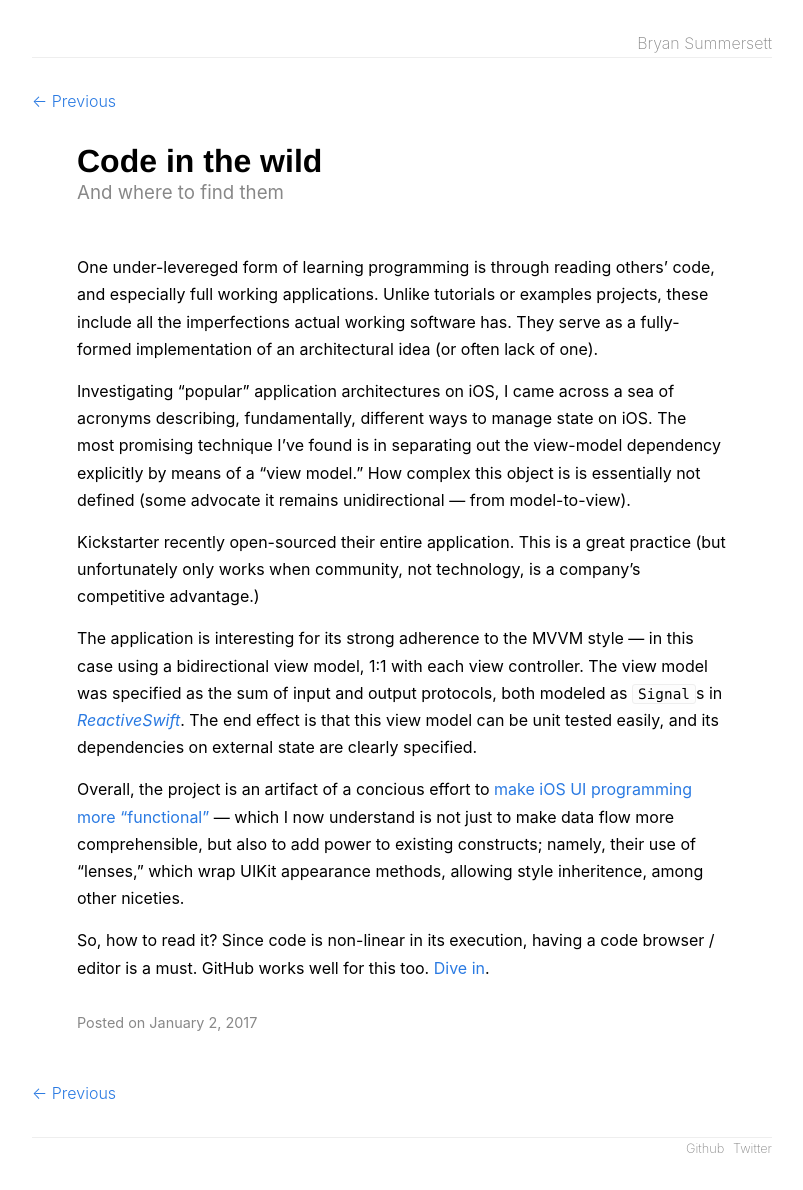
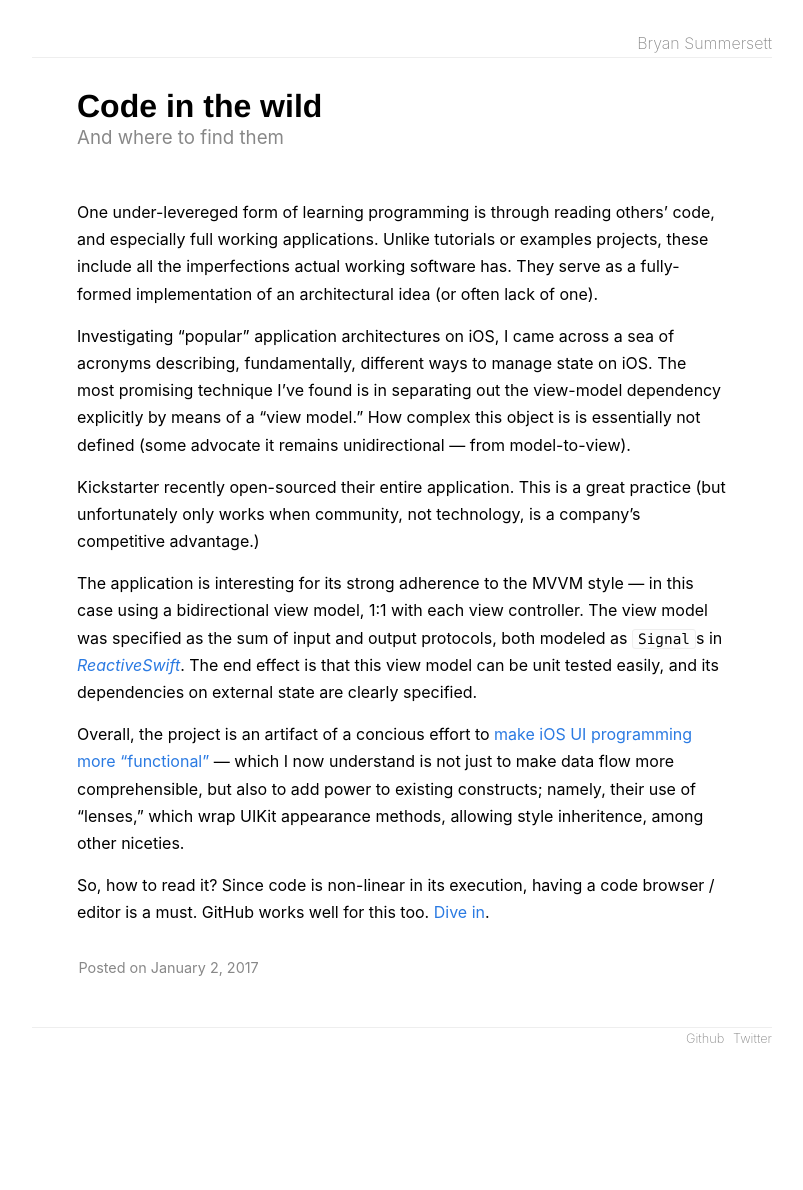
Before and after one commit to bryansum/bsumm.net, a Jekyll site: the page built from index.html, in a window 1280 px wide. Shown: the whole page, without its empty margins (238-1041 px from the left). Built offline with Jekyll 4.4.1, drawn with Linux system fonts in a browser that asks for light colours; after the commit the page ends 1080 px from its top, so only the background shows below that.

Commit message:
Clean up more CSS for article, unused vars

```diff
--- a/_includes/post_detail.html
+++ b/_includes/post_detail.html
@@ -1,6 +1,4 @@
-{% include navigation.html %}
-
-<article class="post" itemscope itemtype="http://schema.org/BlogPosting">
+<article itemscope itemtype="http://schema.org/BlogPosting">
     <header>
         <h1 itemprop="name headline">{{ page.title }}</h1>
         <h3 itemprop="description">{{ page.description }}</h3>
@@ -14,5 +12,3 @@
         Posted on <time datetime="{{ page.date | date_to_xmlschema }}" itemprop="datePublished">{{ page.date | date: "%B %-d, %Y" }}</time>
     </footer>
 </article>
-
-{% include navigation.html %}
--- a/css/main.scss
+++ b/css/main.scss
@@ -158,24 +158,7 @@
     }
 }
 
-.icon {
-    > svg {
-        display: inline-block;
-        width: 16px;
-        height: 16px;
-        vertical-align: middle;
-
-        path {
-            fill: $grey-color;
-        }
-    }
-}
-
 // Layout
-
-.banner {
-    width: 100%;
-}
 
 .site-header, .site-footer {
     .nav-text {
@@ -212,7 +195,15 @@
     @extend %clearfix;
 }
 
-.post > header {
+article {
+    padding: 2em;
+    > * {
+        max-width: 650px;
+        margin-left: auto;
+        margin-right: auto;
+    }
+
+    > header {
         @extend %clearfix;
 
         > h1 {
@@ -228,35 +219,9 @@
         }
     }
 
-.post {
-    > * {
-        max-width: 650px;
-        margin-left: auto;
-        margin-right: auto;
-    }
-}
-
-.post > footer {
+    > footer {
         font-size: 0.9em;
         padding: 1em;
         color: $grey-color;
     }
-
-/** Navigation */
-.nav {
-    margin: $spacing-unit 0;
-    font-weight: 300;
-
-    @extend %clearfix;
 }
-.nav a:hover {
-    text-decoration: none;
-};
-
-.nav-previous {
-    float: left;
-}
-
-.nav-next {
-    float: right;
-}
```
Lines whose indentation alone changed are shown as unchanged.
